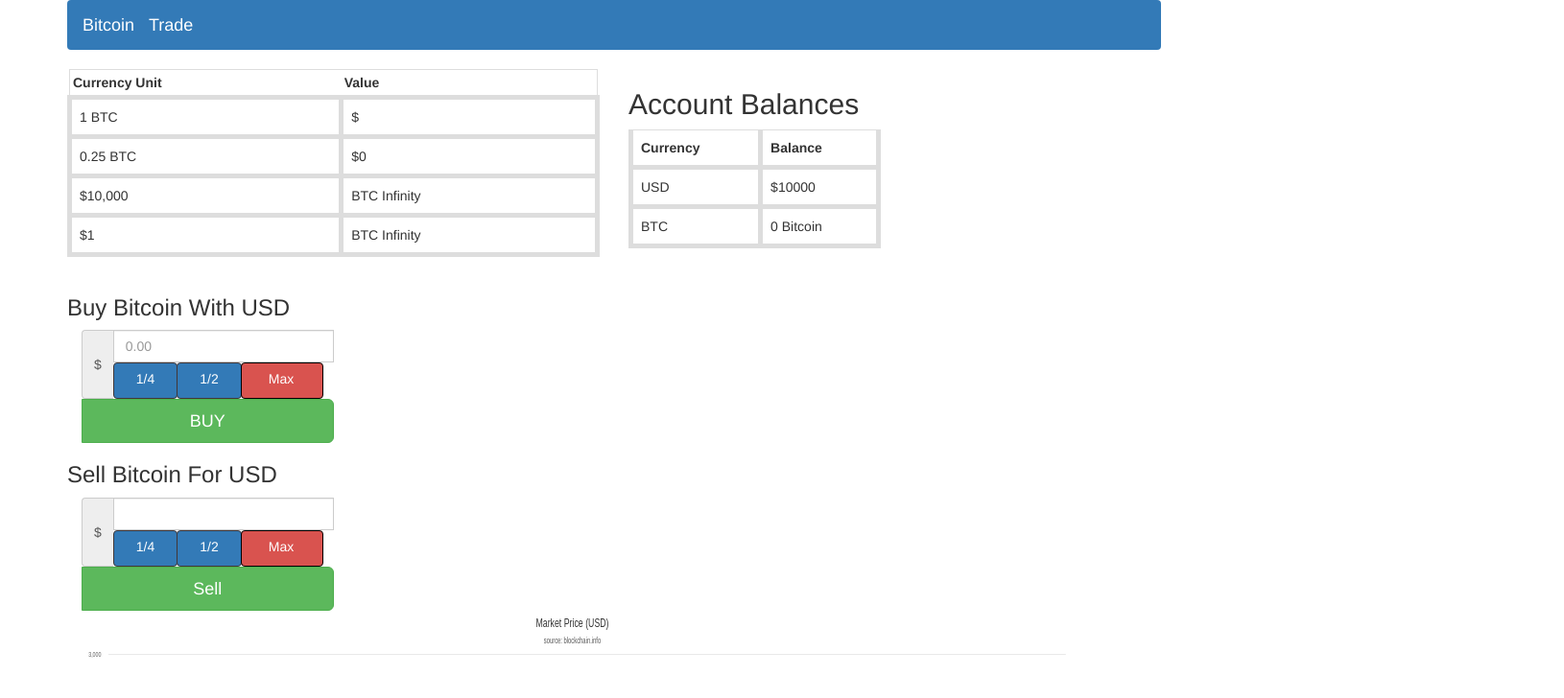
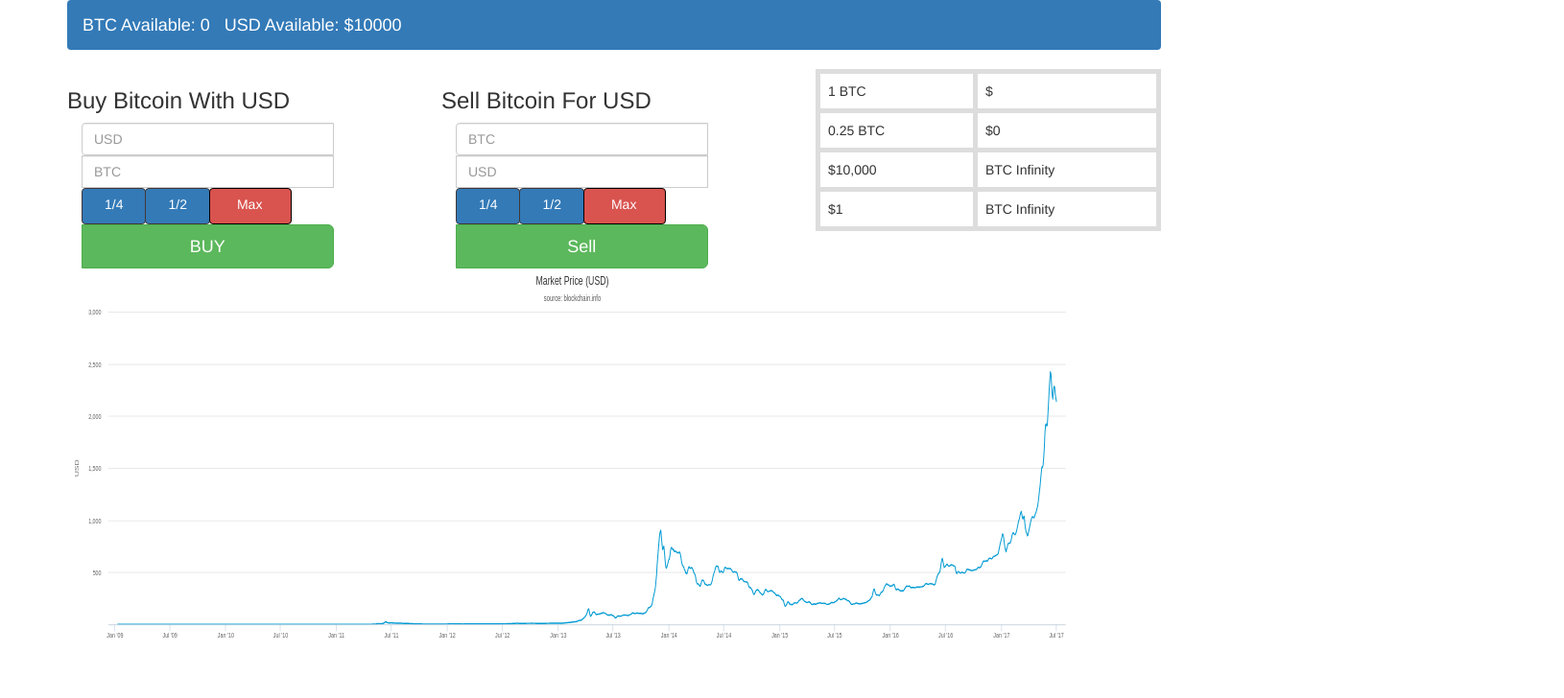
Before and after one commit to jross111/fe-crypt, a React (Create React App) app: page / in a window 1280 px wide. Shown: the top 728 px of the page at 96% size, 1630 px wide, since content can reach past the window. Built offline with nearby package versions, Linux system fonts and the light colour scheme; no server answers; the HTML template or start-up script is replaced by a standard one.

Commit message:
added usd and btc balance to state, seperated out components for each

```diff
--- a/src/App.js
+++ b/src/App.js
@@ -6,6 +6,8 @@
 import Sell from './components/Sell.js'
 import BitcoinGraph from './components/BitcoinGraph.js'
 import BitcoinPrice from './components/BitcoinPrice.js'
+import USDBalance from './components/USDBalance.js'
+
 
 
 
@@ -28,17 +30,23 @@
     return (
       <div className="container">
         <NavBar />
+
         <div className="row">
-          <div className="col-md-6">
-          <BitcoinPrice current_price={this.state.current_price}/>
+          <div className="col-md-4">
           <Trade />
+          </div>
+          <div className="col-md-4">
           <Sell />
           </div>
+        <div className="col-md-4">
+          <BitcoinPrice current_price={this.state.current_price}/>
+              </div>
+
           <div className="col-md-3">
-            <Balances usd_balance={this.state.usd_balance}/>
+
           </div>
         </div>
-        <BitcoinGraph   />
+        <BitcoinGraph />
       </div>
     );
   }
--- /dev/null
+++ b/src/components/BTCBalance.js
@@ -0,0 +1,21 @@
+import React from 'react'
+
+
+class BTCBalance extends React.Component {
+	constructor(){
+		super()
+		this.state = {
+			btc: 0.00
+		}
+	}
+
+	render(){
+		let btc = this.state.btc
+		return <p>BTC Available: {btc}</p>
+	}
+}
+
+
+
+
+export default BTCBalance
--- a/src/components/Balances.js
+++ b/src/components/Balances.js
@@ -1,40 +1,40 @@
-import React from 'react'
+// import React from 'react'
+// import bitcoin_price from './BitcoinPrice.js'
+// import USDBalance from './USDBalance.js'
 
+// function Balances (props) {
+//   return (
+// <div>
+// <h2>Account Balances</h2>
+// <table className="table table-bordered">
+//   <thead>
+//     <tr>
+//       <th>Currency</th>
+//       <th>Balance</th>
+//     </tr>
+//   </thead>
+//   <tbody>
+//     <tr>
+//       <td>USD</td>
+//       <td>$< USDBalance /></td>
+//     </tr>
+//     <tr>
+//       <td>BTC</td>
+//       <td>Bitcoin</td>
+//     </tr>
+//       <tr>
+//       <td>< current_price/></td>
+//       console.log("this:")
 
-function Balances () {
+//     </tr>
+//   </tbody>
+// </table>
+// </div>
 
 
 
-  let usd = 10000.00
-  let btc_balance = 0
+//   )
 
-  return (
-<div>
-<h2>Account Balances</h2>
-<table className="table table-bordered">
-  <thead>
-    <tr>
-      <th>Currency</th>
-      <th>Balance</th>
-    </tr>
-  </thead>
-  <tbody>
-    <tr>
-      <td>USD</td>
-      <td>${usd}</td>
-    </tr>
-    <tr>
-      <td>BTC</td>
-      <td>{btc_balance} Bitcoin</td>
-    </tr>
-  </tbody>
-</table>
-</div>
+// }
 
-
-
-  )
-
-}
-
-export default Balances
+// export default Balances
--- a/src/components/BitcoinPrice.js
+++ b/src/components/BitcoinPrice.js
@@ -4,10 +4,7 @@
 function BitcoinPrice(props) {
     return (
       <table className="table table-bordered">
-      	<thead>
-      		<th>Currency Unit</th>
-      		<th> Value </th>
-      	</thead>
+
       	<tbody>
       		<tr>
       			<td> 1 BTC </td>
@@ -28,7 +25,9 @@
       	</tbody>
       </table>
 
+
     )
+
 
 
   }
--- a/src/components/NavBar.js
+++ b/src/components/NavBar.js
@@ -1,4 +1,6 @@
 import React from 'react'
+import USDBalance from './USDBalance.js'
+import BTCBalance from './BTCBalance.js'
 
 
 
@@ -7,8 +9,10 @@
 
     <nav className="navbar bg-primary">
       <div className="container-fluid">
-        <div className="navbar-brand">Bitcoin</div>
-        <div className="navbar-brand">Trade</div>
+
+        <div className="navbar-brand">< BTCBalance /></div>
+
+        <div className="navbar-brand" ><USDBalance /></div>
       </div>
     </nav>
 
--- a/src/components/Sell.js
+++ b/src/components/Sell.js
@@ -1,5 +1,4 @@
 import React from 'react'
-import BitcoinPrice from './BitcoinPrice.js'
 
 
 function Sell(props){
@@ -12,8 +11,9 @@
         <div className="col-md-3">
         <div className="btn-group" role="group" >
           <div className="input-group">
-            <span className="input-group-addon">$</span>
-            <input type="text" className="form-control" aria-label="Amount"/>
+
+            <input type="text" id="buy_btc" placeholder="BTC" className="form-control" aria-label="Amount"/>
+            <input type="text" id="sell_btc" placeholder="USD" className="form-control" aria-label="Amount"/>
           <button type="button" className="btn  btn-primary">1/4</button>
           <button type="button" className="btn  btn-primary">1/2</button>  <button type="button" className="btn  btn-danger">Max</button>
         </div>
--- a/src/components/Trade.js
+++ b/src/components/Trade.js
@@ -1,4 +1,5 @@
 import React from 'react'
+import { usd_balance } from './Balances.js'
 
 
 function Trade(props){
@@ -11,8 +12,9 @@
         <div className="col-md-3">
         <div className="btn-group" role="group" >
           <div className="input-group">
-            <span className="input-group-addon">$</span>
-            <input id="buy" type="decimal" placeholder="0.00" className="form-control" aria-label="Amount"/>
+
+             <input id="buy" id="sell_btc" type="number" placeholder="USD"className="form-control" aria-label="Amount"/>
+             <input id="buy" id="sell_usd" type="number" placeholder="BTC"className="form-control" aria-label="Amount"/>
           <button type="button" className="btn  btn-primary">1/4</button>
           <button type="button" className="btn  btn-primary">1/2</button>  <button type="button" className="btn  btn-danger">Max</button>
         </div>
--- a/src/components/USDBalance.js
+++ b/src/components/USDBalance.js
@@ -0,0 +1,21 @@
+import React from 'react'
+
+
+class USDBalance extends React.Component {
+	constructor(){
+		super()
+		this.state = {
+			usd: 10000
+		}
+	}
+
+	render(){
+		let usd = this.state.usd
+		return <p border="2px">USD Available: ${usd}</p>
+	}
+}
+
+
+
+
+export default USDBalance
```
